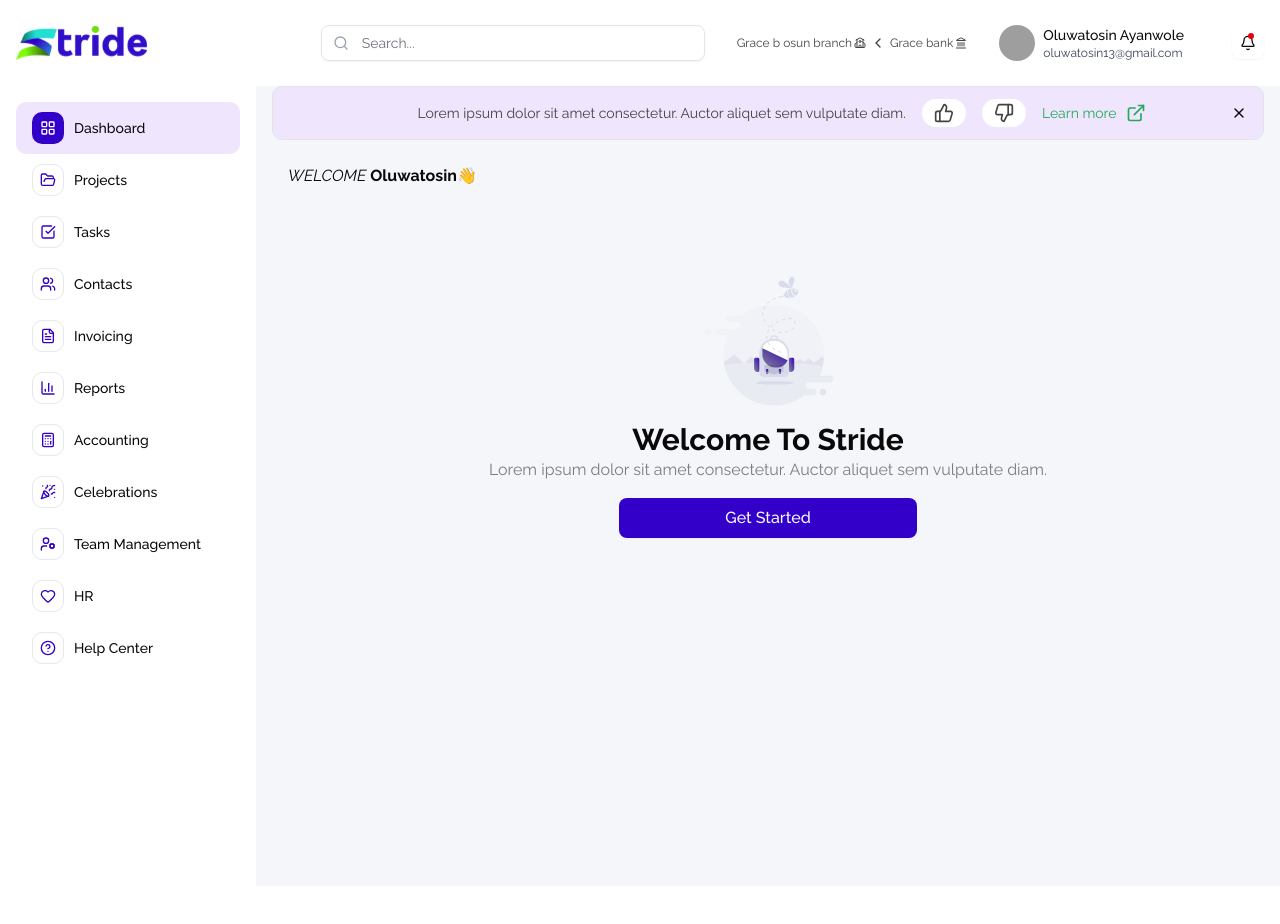
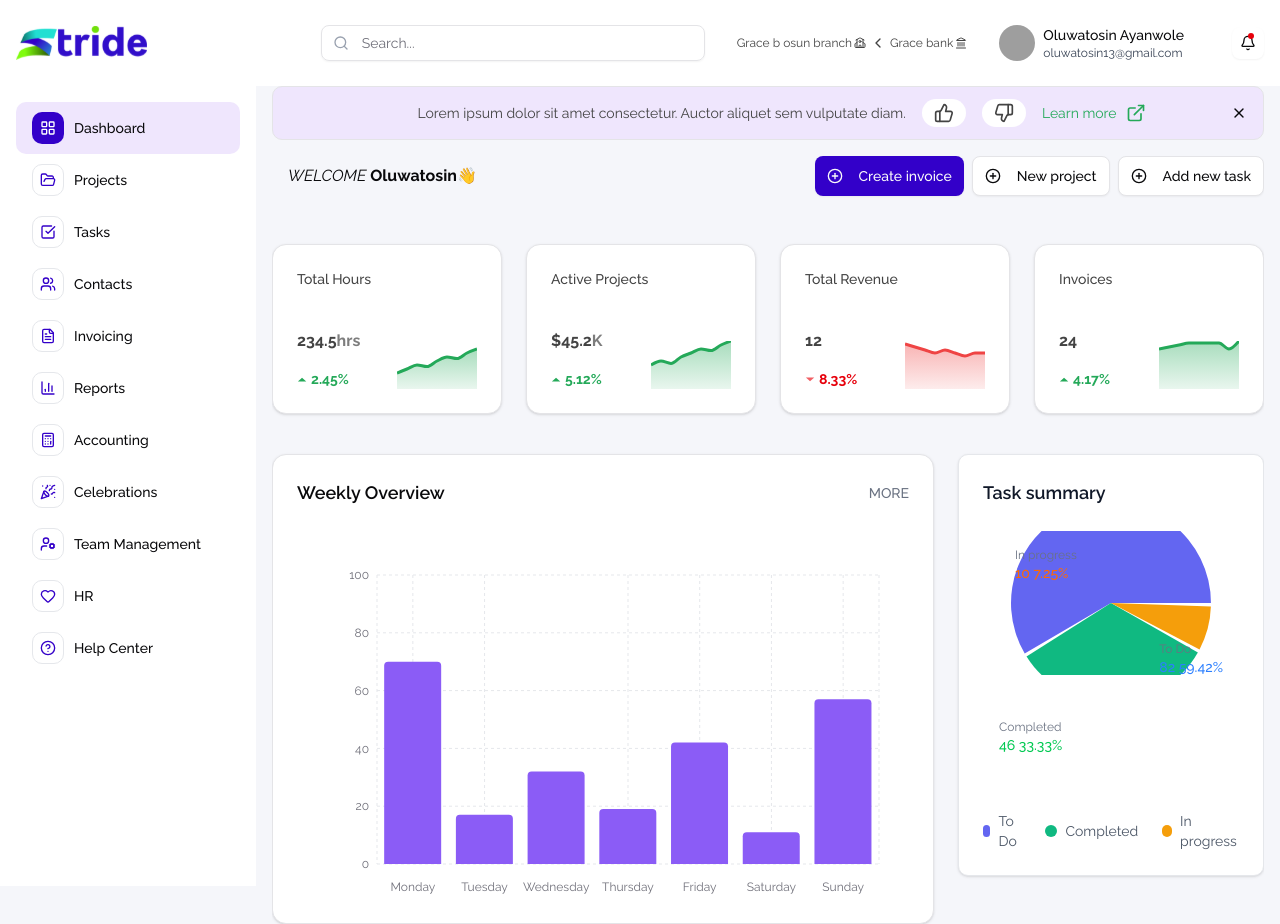
Before and after one commit to eoamusan/stride-frontend, a React (Vite) app: page /dashboard in a window 1280 px wide. Before the commit the page ends 886 px from the top, so only its background shows below. Built offline with nearby package versions, Linux system fonts and the light colour scheme; grey boxes are pictures that could not be loaded.

Commit message:
feat: add pie metrics

```diff
--- a/src/components/dashboard/bar-metric-card.jsx
+++ b/src/components/dashboard/bar-metric-card.jsx
@@ -1,47 +1,29 @@
-import {
-  Bar,
-  BarChart,
-  ResponsiveContainer,
-  XAxis,
-  YAxis,
-  CartesianGrid,
-} from 'recharts';
+import { Bar, BarChart, XAxis, YAxis, CartesianGrid } from 'recharts';
 import {
   ChartContainer,
   ChartTooltip,
   ChartTooltipContent,
 } from '@/components/ui/chart';
+import { Card } from '../ui/card';
 
-const chartData = [
-  { day: 'Monday', value: 70 },
-  { day: 'Tuesday', value: 17 },
-  { day: 'Wednesday', value: 32 },
-  { day: 'Thursday', value: 19 },
-  { day: 'Friday', value: 42 },
-  { day: 'Saturday', value: 11 },
-  { day: 'Sunday', value: 57 },
-];
-
-const chartConfig = {
-  value: {
-    label: 'Hours',
-    color: '#8B5CF6',
-  },
-};
-
-export default function BarChartOverview() {
+export default function BarChartOverview({
+  title,
+  chartConfig,
+  chartData,
+  className,
+}) {
   return (
-    <div className="rounded-lg border border-gray-200 bg-white p-6 shadow">
+    <Card className={`p-6 ${className}`}>
       {/* Header */}
       <div className="mb-6 flex items-center justify-between">
-        <h3 className="text-lg font-semibold text-gray-900">Weekly Overview</h3>
-        <button className="text-sm font-medium text-gray-500 hover:text-gray-700">
+        <h3 className="text-lg font-semibold">{title}</h3>
+        <button className="cursor-pointer text-sm font-medium text-gray-500 hover:text-gray-700">
           MORE
         </button>
       </div>
 
       {/* Chart */}
-      <div className="h-80">
+      <div className="">
         <ChartContainer config={chartConfig}>
           <BarChart
             data={chartData}
@@ -56,7 +38,7 @@ export default function BarChartOverview() {
               strokeDasharray="3 3"
               stroke="#e5e7eb"
               horizontal={true}
-              vertical={false}
+              vertical={true}
             />
             <XAxis
               dataKey="day"
@@ -85,6 +67,6 @@ export default function BarChartOverview() {
           </BarChart>
         </ChartContainer>
       </div>
-    </div>
+    </Card>
   );
 }
--- a/src/components/dashboard/metric-card.jsx
+++ b/src/components/dashboard/metric-card.jsx
@@ -1,6 +1,7 @@
 import { Area, AreaChart, ResponsiveContainer } from 'recharts';
 import chevronUpIcon from '@/assets/icons/chevron-up.svg';
 import chevronDownIcon from '@/assets/icons/chevron-down.svg';
+import { Card } from '../ui/card';
 
 export default function MetricCard({
   title,
@@ -12,9 +13,7 @@ export default function MetricCard({
   className = '',
 }) {
   return (
-    <div
-      className={`rounded-lg border border-gray-200 bg-white p-6 shadow ${className}`}
-    >
+    <Card className={`p-6 ${className}`}>
       {/* Title */}
       <h3 className="mb-4 text-sm font-medium text-[#434343]">{title}</h3>
 
@@ -92,6 +91,6 @@ export default function MetricCard({
           </div>
         )}
       </div>
-    </div>
+    </Card>
   );
 }
--- /dev/null
+++ b/src/components/dashboard/pie-metric-card.jsx
@@ -0,0 +1,89 @@
+import { Pie, PieChart, ResponsiveContainer, Cell, Legend } from 'recharts';
+import {
+  ChartContainer,
+  ChartTooltip,
+  ChartTooltipContent,
+} from '@/components/ui/chart';
+
+const chartData = [
+  { name: 'To Do', value: 82, percentage: 59.42, color: '#6366F1' },
+  { name: 'Completed', value: 46, percentage: 33.33, color: '#10B981' },
+  { name: 'In progress', value: 10, percentage: 7.25, color: '#F59E0B' },
+];
+
+const chartConfig = {
+  'To Do': {
+    label: 'To Do',
+    color: '#6366F1',
+  },
+  Completed: {
+    label: 'Completed',
+    color: '#10B981',
+  },
+  'In progress': {
+    label: 'In progress',
+    color: '#F59E0B',
+  },
+};
+
+export default function PieMetricCard() {
+  return (
+    <div className="rounded-lg border border-gray-200 bg-white p-6 shadow">
+      {/* Header */}
+      <h3 className="mb-6 text-lg font-semibold text-gray-900">Task summary</h3>
+
+      {/* Chart Container */}
+      <div className="relative">
+        <div className="mb-6 h-64">
+          <ChartContainer config={chartConfig}>
+            <PieChart>
+              <ChartTooltip content={<ChartTooltipContent />} />
+              <Pie
+                data={chartData}
+                cx="50%"
+                cy="50%"
+                outerRadius={100}
+                innerRadius={0}
+                paddingAngle={2}
+                dataKey="value"
+              >
+                {chartData.map((entry, index) => (
+                  <Cell key={`cell-${index}`} fill={entry.color} />
+                ))}
+              </Pie>
+            </PieChart>
+          </ChartContainer>
+        </div>
+
+        {/* Data Labels positioned around the chart */}
+        <div className="absolute top-4 left-8">
+          <div className="text-xs text-gray-500">In progress</div>
+          <div className="text-sm font-medium text-orange-500">10 7.25%</div>
+        </div>
+
+        <div className="absolute bottom-8 left-4">
+          <div className="text-xs text-gray-500">Completed</div>
+          <div className="text-sm font-medium text-green-500">46 33.33%</div>
+        </div>
+
+        <div className="absolute top-1/2 right-4 -translate-y-1/2 transform">
+          <div className="text-xs text-gray-500">To Do</div>
+          <div className="text-sm font-medium text-blue-500">82 59.42%</div>
+        </div>
+      </div>
+
+      {/* Legend */}
+      <div className="mt-4 flex items-center justify-center gap-6">
+        {chartData.map((item, index) => (
+          <div key={index} className="flex items-center gap-2">
+            <div
+              className="h-3 w-3 rounded-full"
+              style={{ backgroundColor: item.color }}
+            ></div>
+            <span className="text-sm text-gray-600">{item.name}</span>
+          </div>
+        ))}
+      </div>
+    </div>
+  );
+}
--- a/src/pages/dashboard/home/page.jsx
+++ b/src/pages/dashboard/home/page.jsx
@@ -4,9 +4,10 @@ import OnboardModal from '@/components/dashboard/home/onboard-modal';
 import CallToAction from '@/components/dashboard/home/ctas';
 import MetricsSummary from '@/components/dashboard/home/metrics-summary';
 import BarChartOverview from '@/components/dashboard/bar-metric-card';
+import PieMetricCard from '@/components/dashboard/pie-metric-card';
 
 // sample url data
-const projects = [];
+const projects = [''];
 
 // Sample data for the metrics
 const metricsData = [
@@ -43,7 +44,22 @@ const metricsData = [
     chartData: [20, 21, 22, 23, 23, 23, 23, 20, 24],
   },
 ];
+const chartData = [
+  { day: 'Monday', value: 70 },
+  { day: 'Tuesday', value: 17 },
+  { day: 'Wednesday', value: 32 },
+  { day: 'Thursday', value: 19 },
+  { day: 'Friday', value: 42 },
+  { day: 'Saturday', value: 11 },
+  { day: 'Sunday', value: 57 },
+];
 
+const chartConfig = {
+  value: {
+    label: 'Hours',
+    color: '#8B5CF6',
+  },
+};
 export default function Home() {
   const [openOnboardingModal, setOpenOnboardingModal] = useState(false);
   return (
@@ -61,8 +77,14 @@ export default function Home() {
         ) : (
           <div>
             <MetricsSummary metricsData={metricsData} />
-            <div className='mt-10'>
-              <BarChartOverview />
+            <div className="mt-10 flex items-start gap-6">
+              <BarChartOverview
+                className={'w-full'}
+                title={'Weekly Overview'}
+                chartConfig={chartConfig}
+                chartData={chartData}
+              />
+              <PieMetricCard />
             </div>
           </div>
         )}
```
